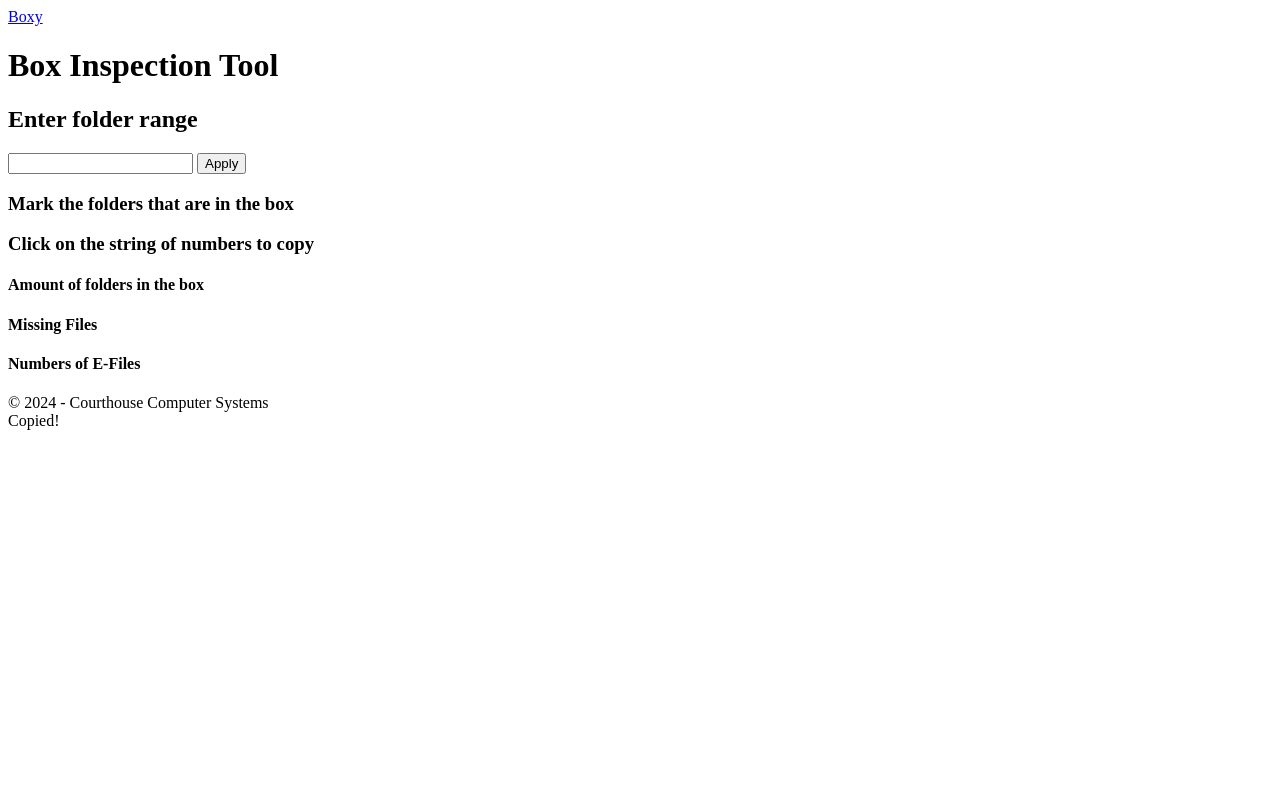
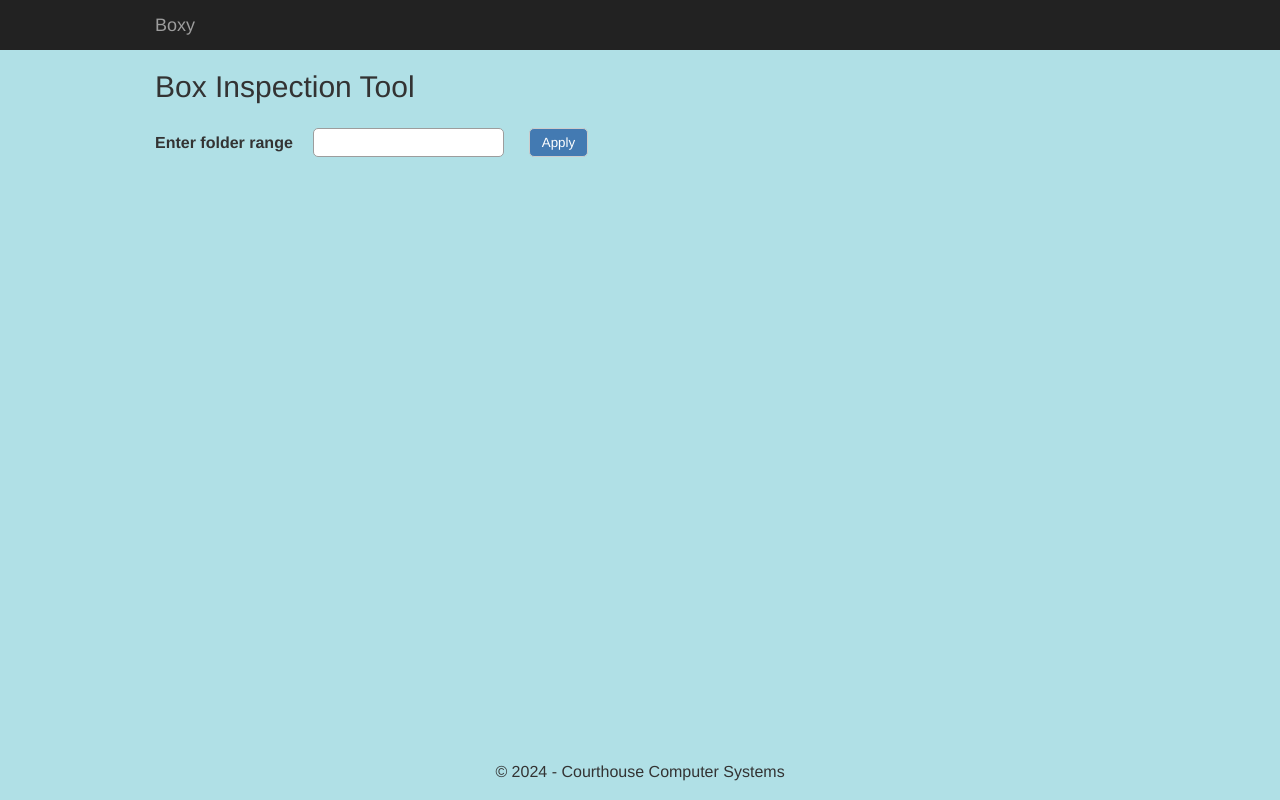
Before and after one commit to yburdakova/folderange, a plain HTML site: page index.html in a window 1280 px wide. Drawn offline with Linux system fonts and the light colour scheme; the site is published under a folder, as on GitHub Pages, so addresses that start at the root find nothing.

Commit message:
fix: links

```diff
--- a/index.html
+++ b/index.html
@@ -5,7 +5,7 @@
   <meta http-equiv="X-UA-Compatible" content="IE=edge">
   <meta name="viewport" content="width=device-width, initial-scale=1.0">
   <title>BoxInspectionTool</title>
-  <link rel="stylesheet" href="/style.css">
+  <link rel="stylesheet" href="style.css">
 </head>
 <body>
   <header>
@@ -53,6 +53,6 @@
     </div>
   </footer>
   <div id="copy-notification" class="hidden">Copied!</div>
-  <script src="/scripts.js"></script>
+  <script src="scripts.js"></script>
 </body>
 </html>
```
